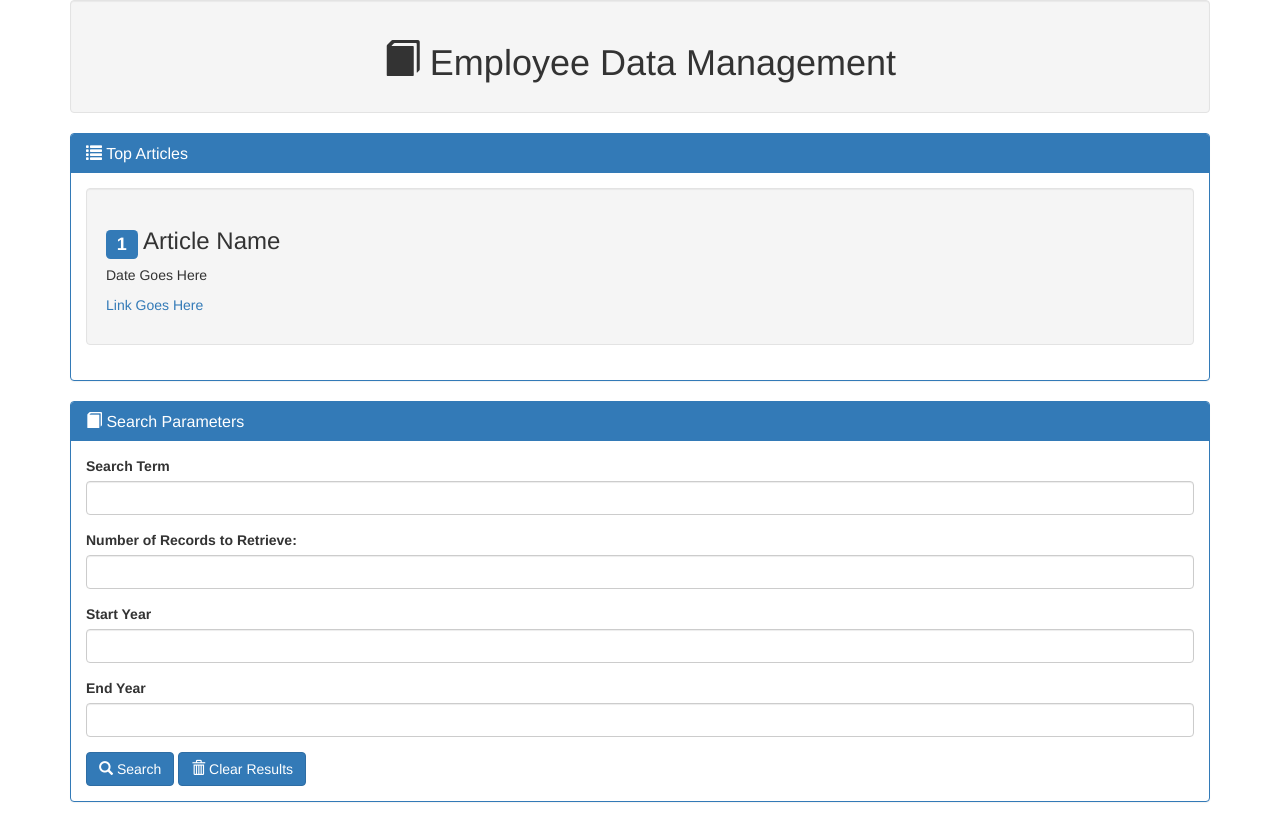
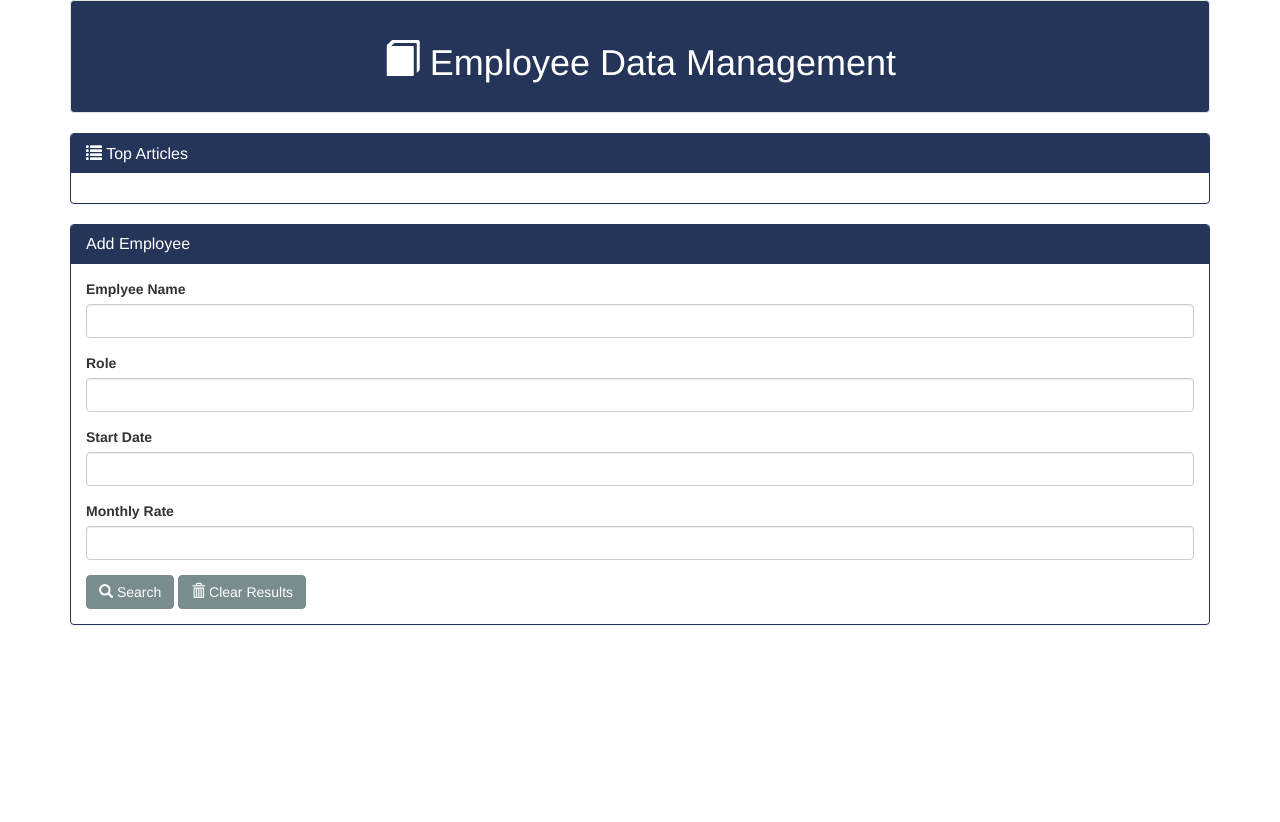
Before and after one commit to okapoor/timesheet-tracker, a plain HTML site: page index.html in a window 1280 px wide. After the commit the page ends 800 px from the top, so only its background shows below. Drawn offline with nearby package versions, Linux system fonts and the light colour scheme.

Commit message:
Added css

```diff
--- a/assets/css/style.css
+++ b/assets/css/style.css
@@ -0,0 +1,24 @@
+.well-header .well{
+	color: #fff;
+	background-color: #253559;
+}
+.panel-primary {
+	border-color: #253559;
+}
+.panel-primary > .panel-heading {
+	border-color: #253559;
+	background-color: #253559;
+}
+.btn-primary {
+	color: #fff;
+	background-color: #798c8e;
+	border-color: #798c8e;
+}
+.btn-primary:hover {
+	color: #fff;
+	background-color: #253559;
+	border-color: #253559;
+}
+.label-primary {
+	background-color: #253559;
+}
--- a/index.html
+++ b/index.html
@@ -4,7 +4,7 @@
 	<title>Employee Data Management</title>
 
 	<link rel="stylesheet" href="https://maxcdn.bootstrapcdn.com/bootstrap/3.3.7/css/bootstrap.min.css" integrity="sha384-BVYiiSIFeK1dGmJRAkycuHAHRg32OmUcww7on3RYdg4Va+PmSTsz/K68vbdEjh4u" crossorigin="anonymous">
-	<link rel="stylesheet" href="assets/css/styles.css">
+	<link rel="stylesheet" href="assets/css/style.css">
 	<script src="https://code.jquery.com/jquery-3.2.1.min.js" integrity="sha256-hwg4gsxgFZhOsEEamdOYGBf13FyQuiTwlAQgxVSNgt4="
 	  crossorigin="anonymous"></script>
 	<script src="https://maxcdn.bootstrapcdn.com/bootstrap/3.3.7/js/bootstrap.min.js" integrity="sha384-Tc5IQib027qvyjSMfHjOMaLkfuWVxZxUPnCJA7l2mCWNIpG9mGCD8wGNIcPD7Txa" crossorigin="anonymous"></script>
@@ -25,35 +25,31 @@
     <h3 class="panel-title"><span class="glyphicon glyphicon-list"></span> Top Articles</h3>
   </div>
   <div class="panel-body">
-    <div class="well">
-      <h3 id="artcile-title"><span class="label label-primary">1</span> Article Name</h3>
-      <p>Date Goes Here</p>
-      <p><a href="#">Link Goes Here</a></p>
-    </div>
+
   </div><!-- /.panel-body -->
 </div><!-- /.panel -->
 
 <div class="panel panel-primary">
   <div class="panel-heading">
-    <h3 class="panel-title"><span class="glyphicon glyphicon-book"></span> Search Parameters</h3>
+    <h3 class="panel-title">Add Employee </h3>
   </div>
   <div class="panel-body">
     <form>
       <div class="form-group">
-        <label for="search-input">Search Term</label>
-        <input type="text" class="form-control" id="search-input">
+        <label for="search-input">Emplyee Name</label>
+        <input type="text" class="form-control" id="input-name">
       </div>
       <div class="form-group">
-        <label for="search-limit">Number of Records to Retrieve:</label>
-        <input type="text" class="form-control" id="search-limit">
+        <label for="search-limit">Role</label>
+        <input type="text" class="form-control" id="input-role">
       </div>
       <div class="form-group">
-        <label for="search-startYear">Start Year</label>
-        <input type="text" class="form-control" id="search-startYear">
+        <label for="search-startYear">Start Date</label>
+        <input type="text" class="form-control" id="input-startdate">
       </div>
       <div class="form-group">
-        <label for="search-endYear">End Year</label>
-        <input type="text" class="form-control" id="search-endYear">
+        <label for="search-endYear">Monthly Rate</label>
+        <input type="text" class="form-control" id="input-monthly-rate">
       </div>
 
       <button id="search" type="submit" class="btn btn-primary"><span class="glyphicon glyphicon-search"></span> Search</button>
```
